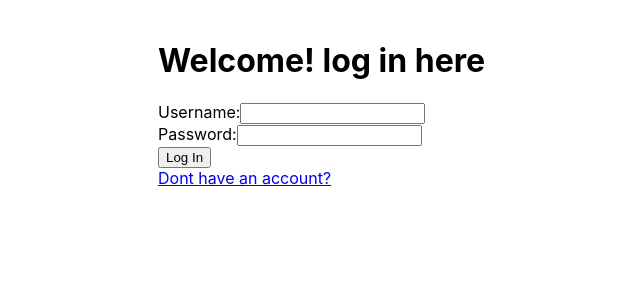
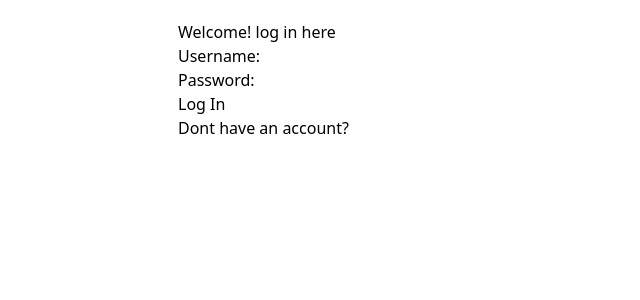
Before and after one commit to lielbsh/HabitTrackerFront, a React (Create React App) app: page / in a window 1280 px wide. Shown: the top 300 px of the page, without its empty margins (282-922 px from the left). Built offline with nearby package versions, Linux system fonts and the light colour scheme.

Commit message:
tailwind css

```diff
--- a/package.json
+++ b/package.json
@@ -36,5 +36,8 @@
       "last 1 firefox version",
       "last 1 safari version"
     ]
+  },
+  "devDependencies": {
+    "tailwindcss": "^3.4.13"
   }
 }
--- /dev/null
+++ b/tailwind.config.js
@@ -0,0 +1,10 @@
+/** @type {import('tailwindcss').Config} */
+module.exports = {
+  content: [
+    "./src/**/*.{js,jsx}",
+  ],
+  theme: {
+    extend: {},
+  },
+  plugins: [],
+}
```
Also changed, not shown: src/index.css (+6 -1 lines), src/logo.svg (deleted), 1 other file (tests, documents, lock files or other folders).
